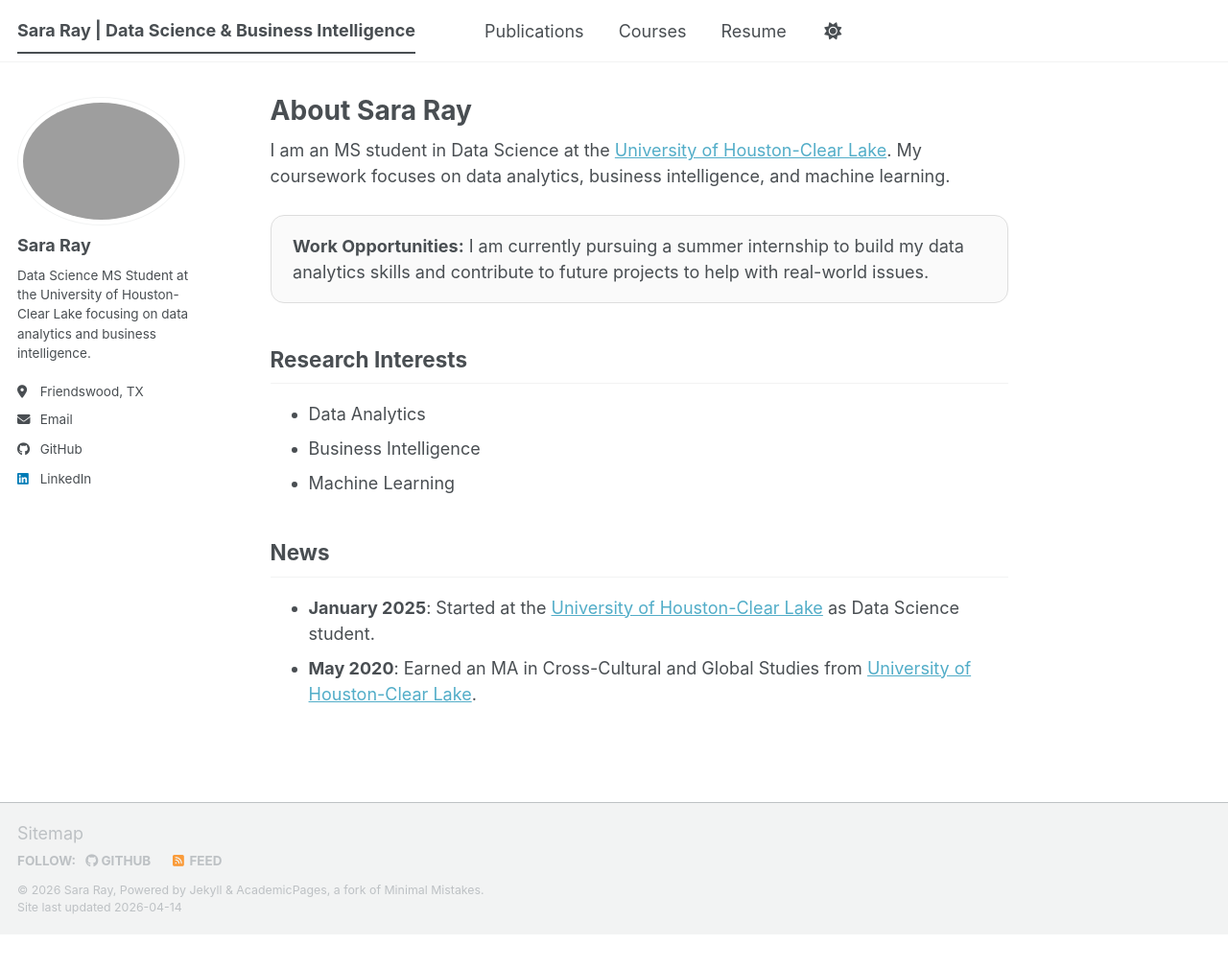
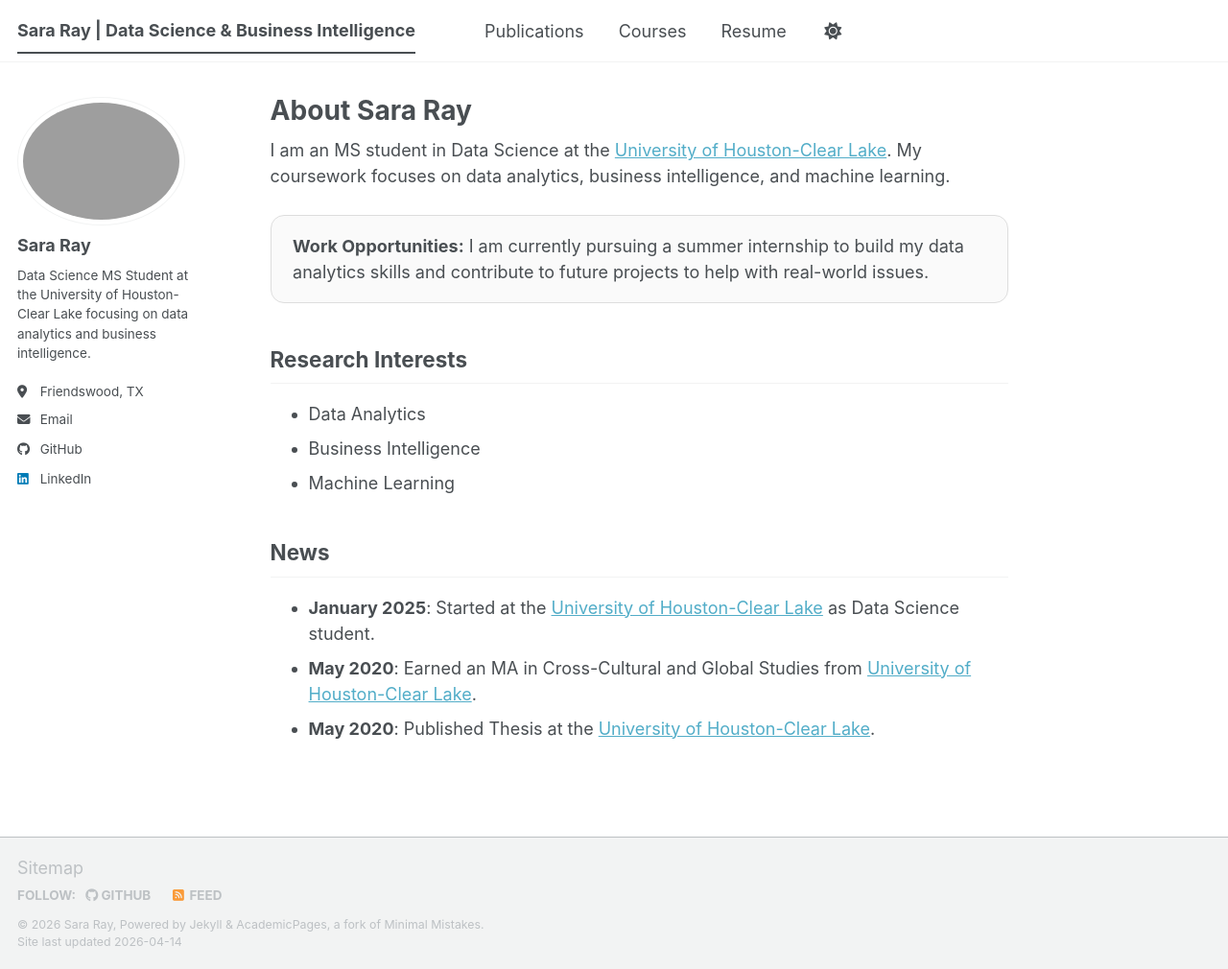
Before and after one commit to SaraRay2017/SaraRay2017.github.io, a Jekyll site: the page built from _pages/about.md, in a window 1280 px wide and 1010 px high. Shown: the whole window at 96% size. Built offline with Jekyll 4.4.1, drawn with Linux system fonts in a browser that asks for light colours; a script bundle is joined from its source files by our own code; library files that are not in the unit come from our copies.

Commit message:
Add thesis publication entry to about page

```diff
--- a/_pages/about.md
+++ b/_pages/about.md
@@ -20,3 +20,4 @@ I am an MS student in Data Science at the [University of Houston-Clear Lake](htt
 
 - **January 2025**: Started at the [University of Houston-Clear Lake](https://www.uhcl.edu/) as Data Science student.
 - **May 2020**: Earned an MA in Cross-Cultural and Global Studies from [University of Houston-Clear Lake](https://www.uhcl.edu/).
+- **May 2020**: Published Thesis at the [University of Houston-Clear Lake](https://hdl.handle.net/10657.1/2376).
```
